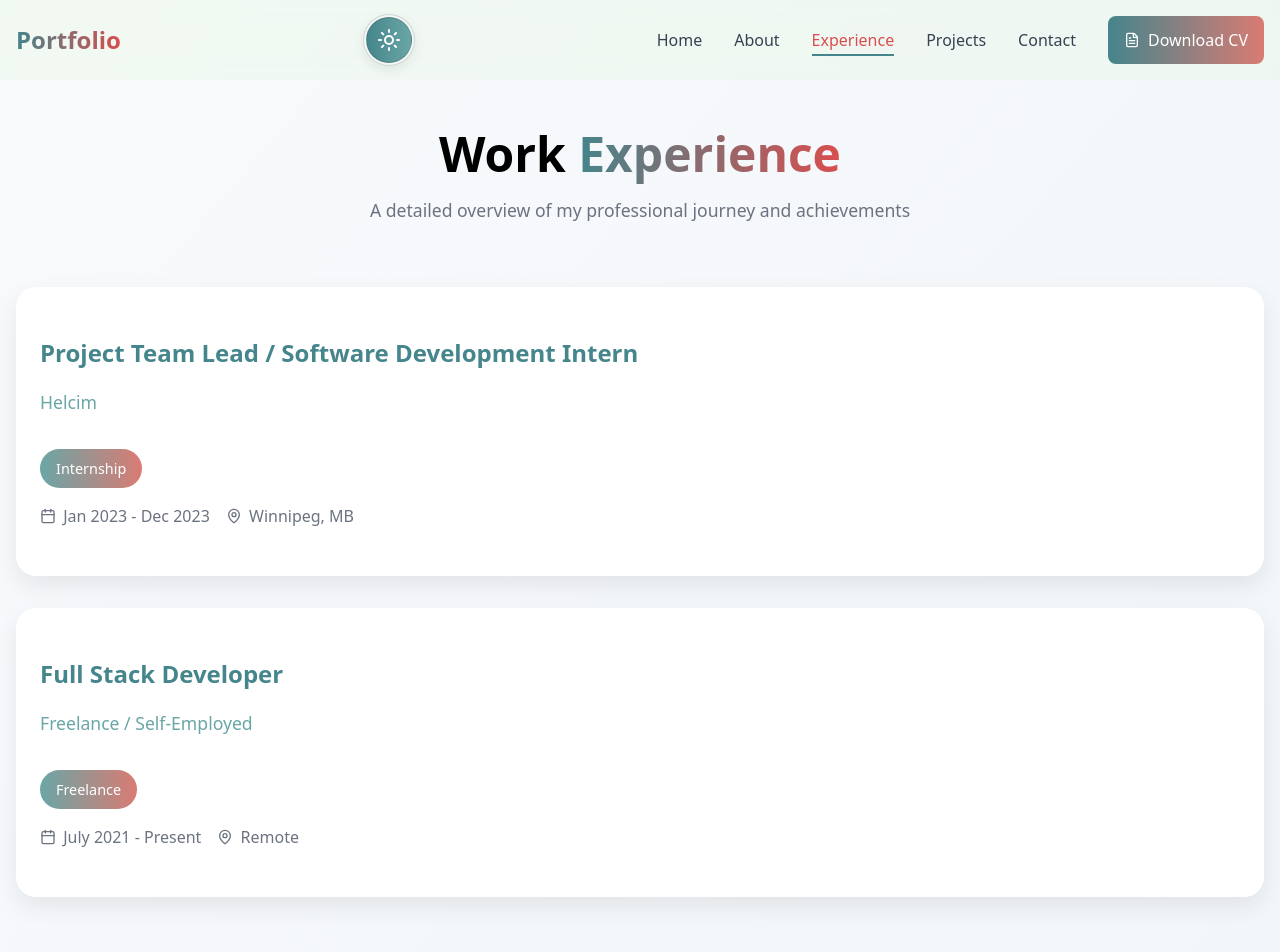
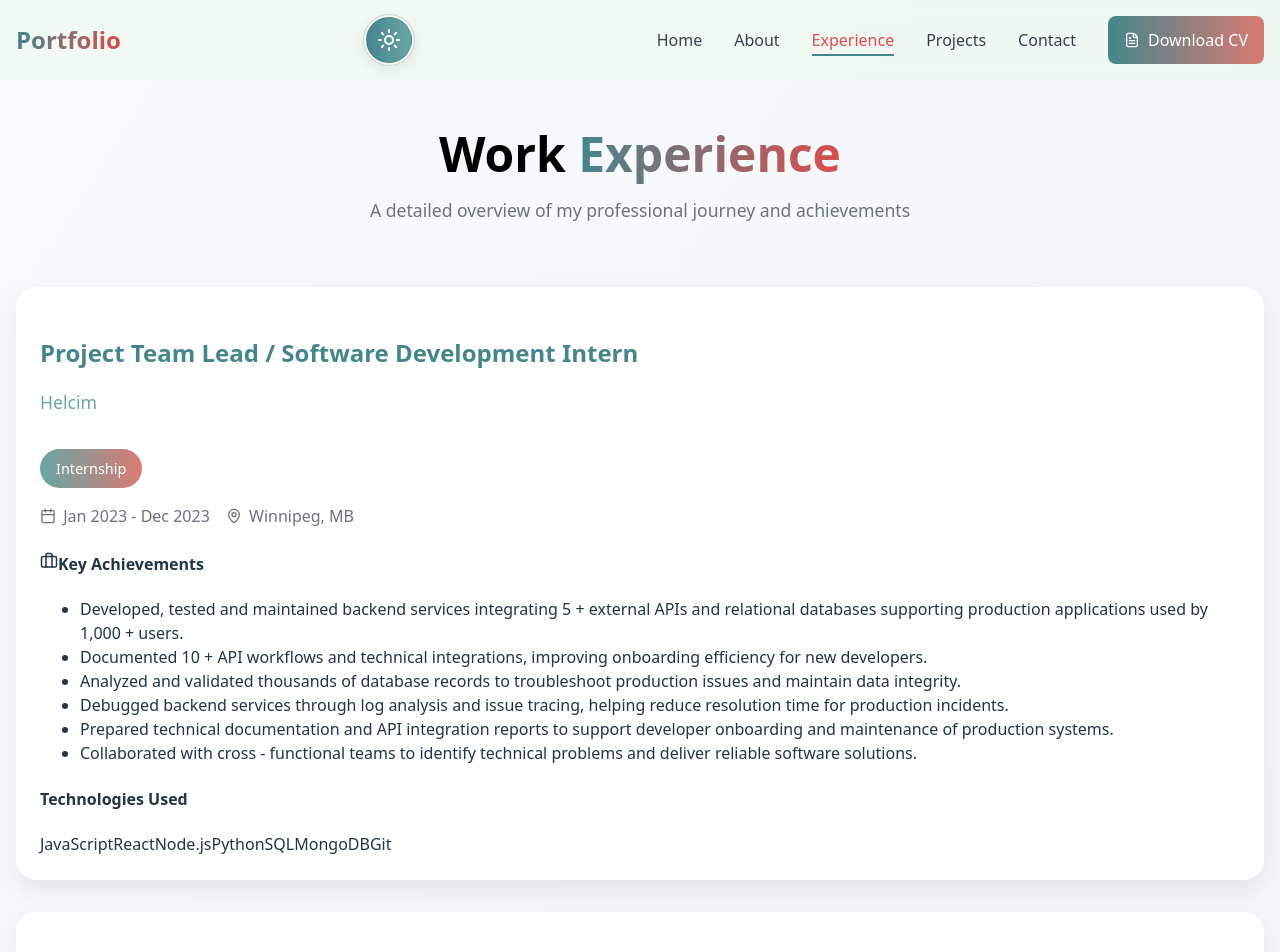
Before and after one commit to Emya101/Personal-Portfolio, a React (Vite) app: page /experience in a window 1280 px wide. Shown: the top 952 px of the page. Built offline with nearby package versions, Linux system fonts and the light colour scheme.

Commit message:
Added the role description and the technologies used during them

```diff
--- a/src/Components/Experience.jsx
+++ b/src/Components/Experience.jsx
@@ -143,13 +143,43 @@ export function Experience() {
 
                                 <div className={styles.metaRow}>
                                     <div className={styles.metaItem}>
-                                        <Calendar size={16}/>
+                                        <Calendar size={16} />
                                         <span>{exp.period}</span>
                                     </div>
 
                                     <div className={styles.metaItem}>
-                                        <MapPin size={16}/>
+                                        <MapPin size={16} />
                                         <span>{exp.location}</span>
+                                    </div>
+                                </div>
+
+                                <div className={styles.achievementSection}>
+                                    <h4 className={styles.achievementTitle}>
+                                        <Briefcase size={18} className={styles.BriefcaseIcon} />
+                                        Key Achievements
+                                    </h4>
+
+                                    <ul className={styles.achievementList}>
+                                        {exp.achievements.map((award, index)=>(
+                                            <li key={index}>
+                                                <span className={styles.achievementDot}></span>
+                                                <span>{award}</span>
+                                            </li>
+                                        ))}
+                                    </ul>
+                                </div>
+
+                                <div className={styles.techSection}>
+                                    <h4 className={styles.techHeading}>
+                                        Technologies Used
+                                    </h4>
+
+                                    <div className={styles.techTags}>
+                                        {exp.technologies.map((tech, index)=>(
+                                            <span key={index} className={styles.techTag}>
+                                                {tech}
+                                            </span>
+                                        ))}
                                     </div>
                                 </div>
                             </div>
```
